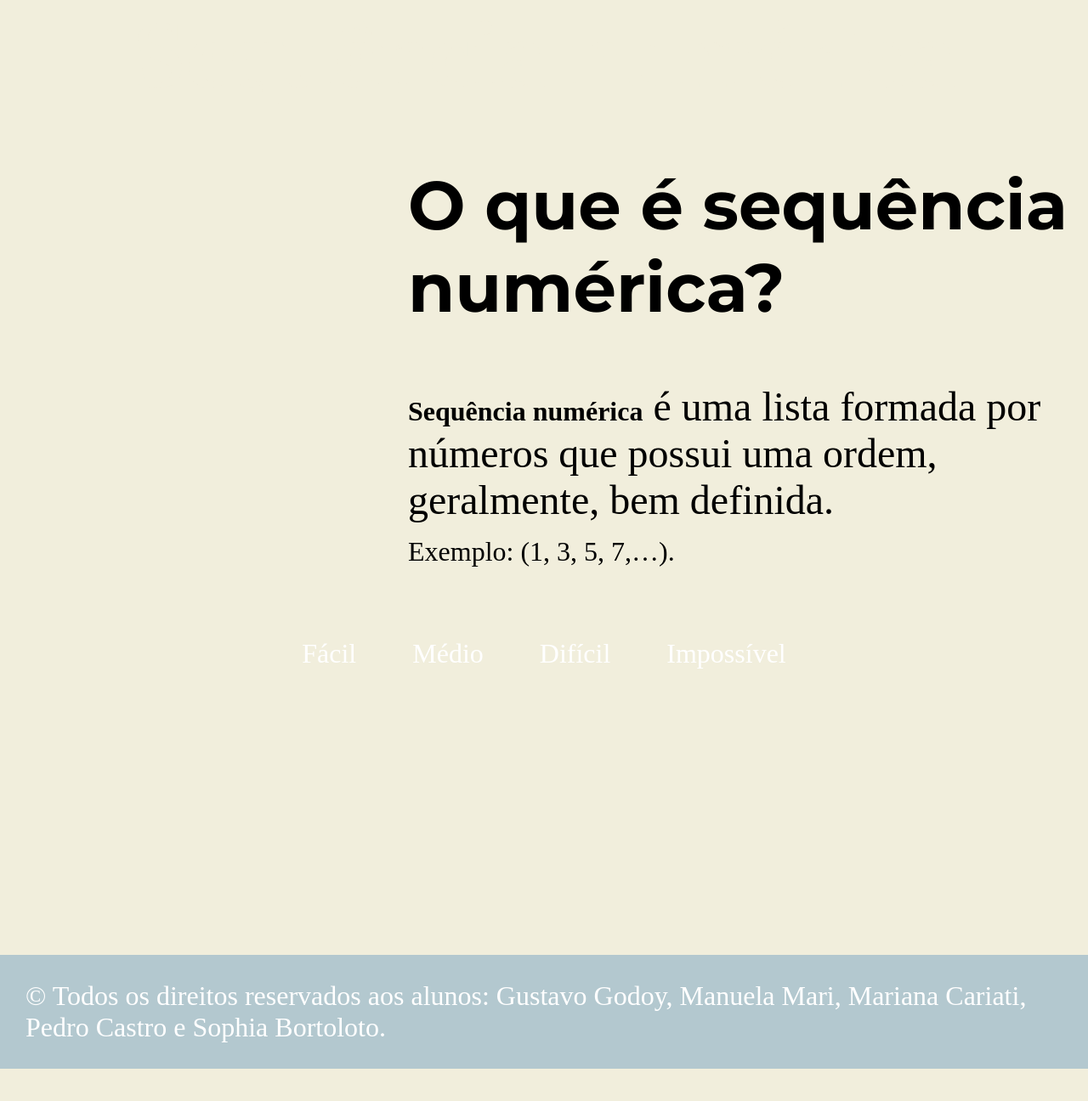
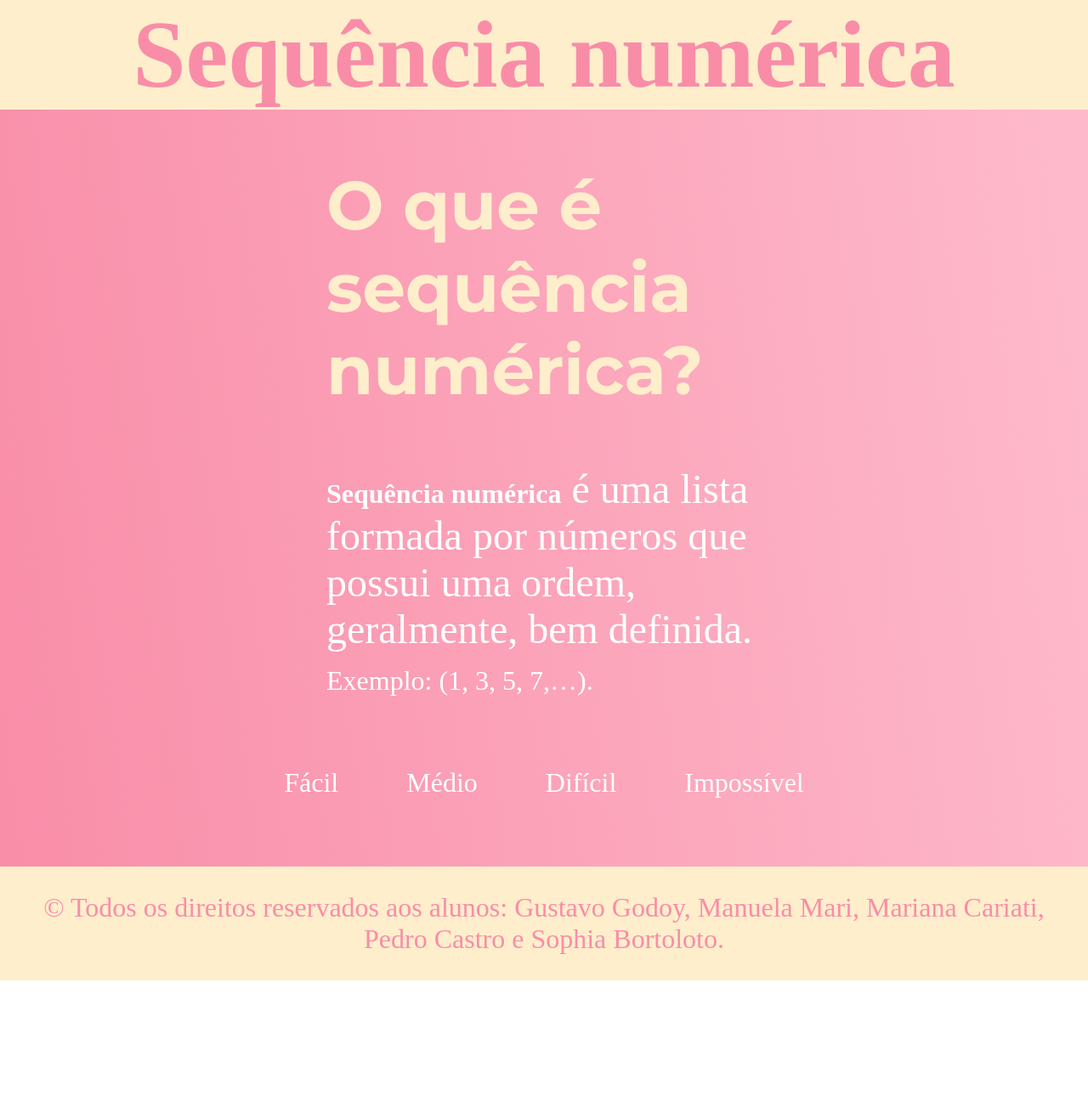
Before and after one commit to ManuMariKato/ProjetoCGtec1B, a plain HTML site: page index.html in a window 1280 px wide. Shown: the whole page at 85% size. After the commit the page ends 1154 px from the top, so only its background shows below. Drawn offline with Linux system fonts and the light colour scheme; a web font is replaced by a local one.

Commit message:
Add files via upload

```diff
--- a/css/styles.css
+++ b/css/styles.css
@@ -10,11 +10,17 @@
     margin: 0;
     padding: 0;
 }
+:root{
+    --primeiro-azul: #129990;
+    --secunda-azul: #FFE100;
+    --terceiro-azul: #FF9B00;
+    --quarto-azul: #DC143C;
+}
 body{
     display: flex;
     flex-direction: column;
     min-height: 100vh;
-    background-color: #F1EEDC;
+    background:linear-gradient(-97.54deg, #FEBBCC, #f98da8);
 }
 nav{
     margin: 1rem;
@@ -25,7 +31,7 @@ nav{
 }
 nav a {
     text-decoration: none;
-    padding: 8px 18px;
+    padding: 8px 25px;
     margin: 40px 15px;
     border-radius: 10px;
     color: white;
@@ -34,40 +40,45 @@ h1{
     text-align: center;
     font-size: 3.5rem;
     font-family: "Spicy Rice", 'Times New Roman', Times, serif;
-    color: #F1EEDC;
+    color: #f98da8;
+    background-color: #FFEECC;
 }
 .subtitulo{
-    margin: 2rem 0;
-    margin-left: 15rem;
+    margin: 2rem 12rem;
     font-size: 2.5rem;
     font-family: "Montserrat", sans-serif;
-    text-align: left;
-}
-#exemplo_span{
-    text-align: left;
+
+    color:#FFEECC;
 }
 .texto_main {
-    margin-left: 15rem;
+    margin: 0 12rem;
     font-size: 1.5rem;
-    text-align: left;
+    color: white;
+}
+#texto_main2{
+    color: white;
+    text-align: center;
+    font-size: 1.5rem;
+    margin-top: 2rem;
 }
 #botao_facil{
-    background-color: rgb(0, 176, 0);
+    background-color: var(--primeiro-azul);
 }
 #botao_medio{
-    background-color: rgb(238, 238, 3);
+    background-color: var(--secunda-azul);
 }
 #botao_dificil{
-    background-color: red;
+    background-color: var(--terceiro-azul);
 }
 #botao_impossivel{
-    background-color: rgb(44, 44, 44);
+    background-color: var(--quarto-azul);
 }
 footer{
-    margin: 8rem 0;
     padding: 30px;
-    background-color: #B3C8CF;
+    background-color: #FFEECC;
+    text-align: center;
 }
 small{
-    color:white;
+    color:#f98da8;
+
 }
```
